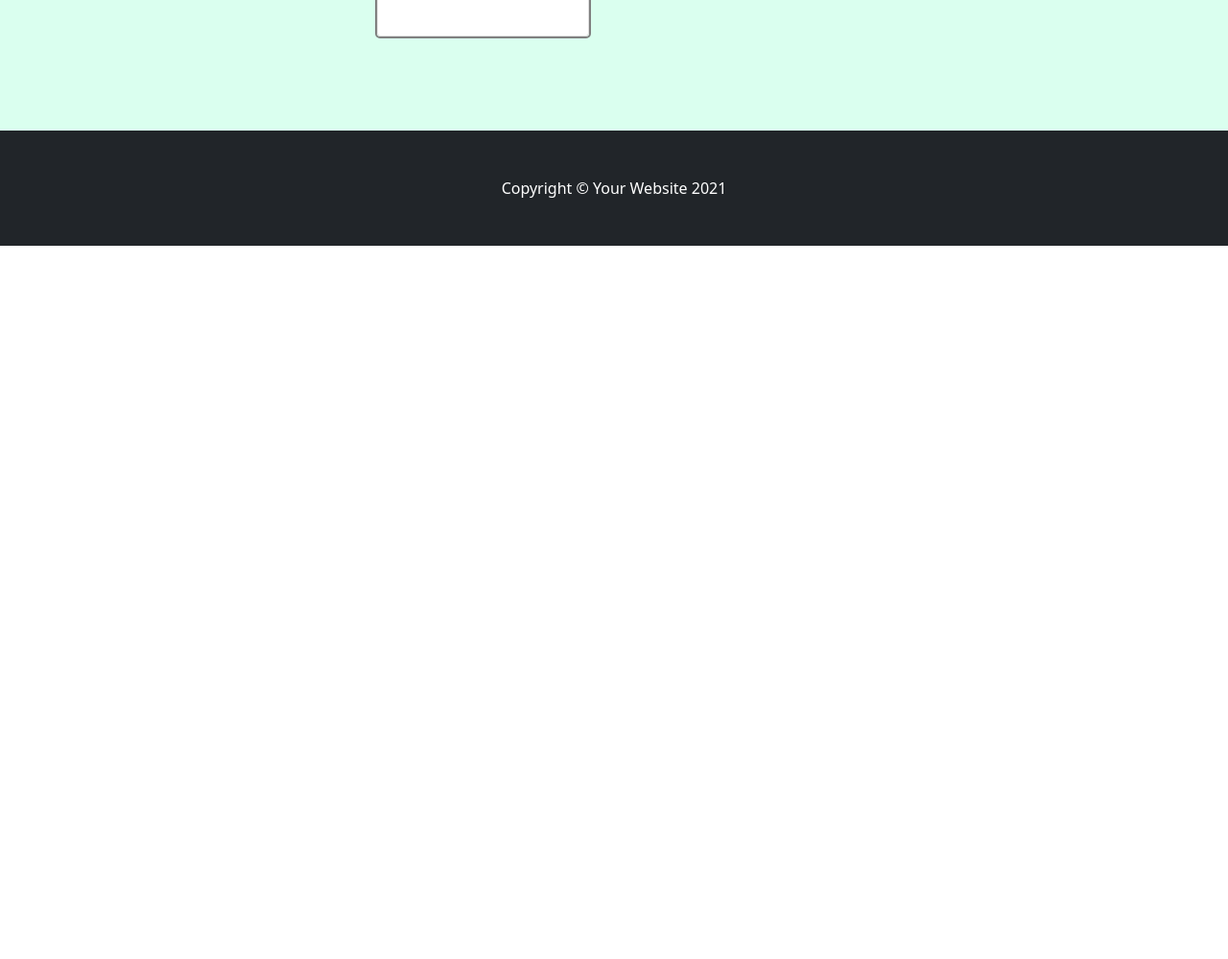
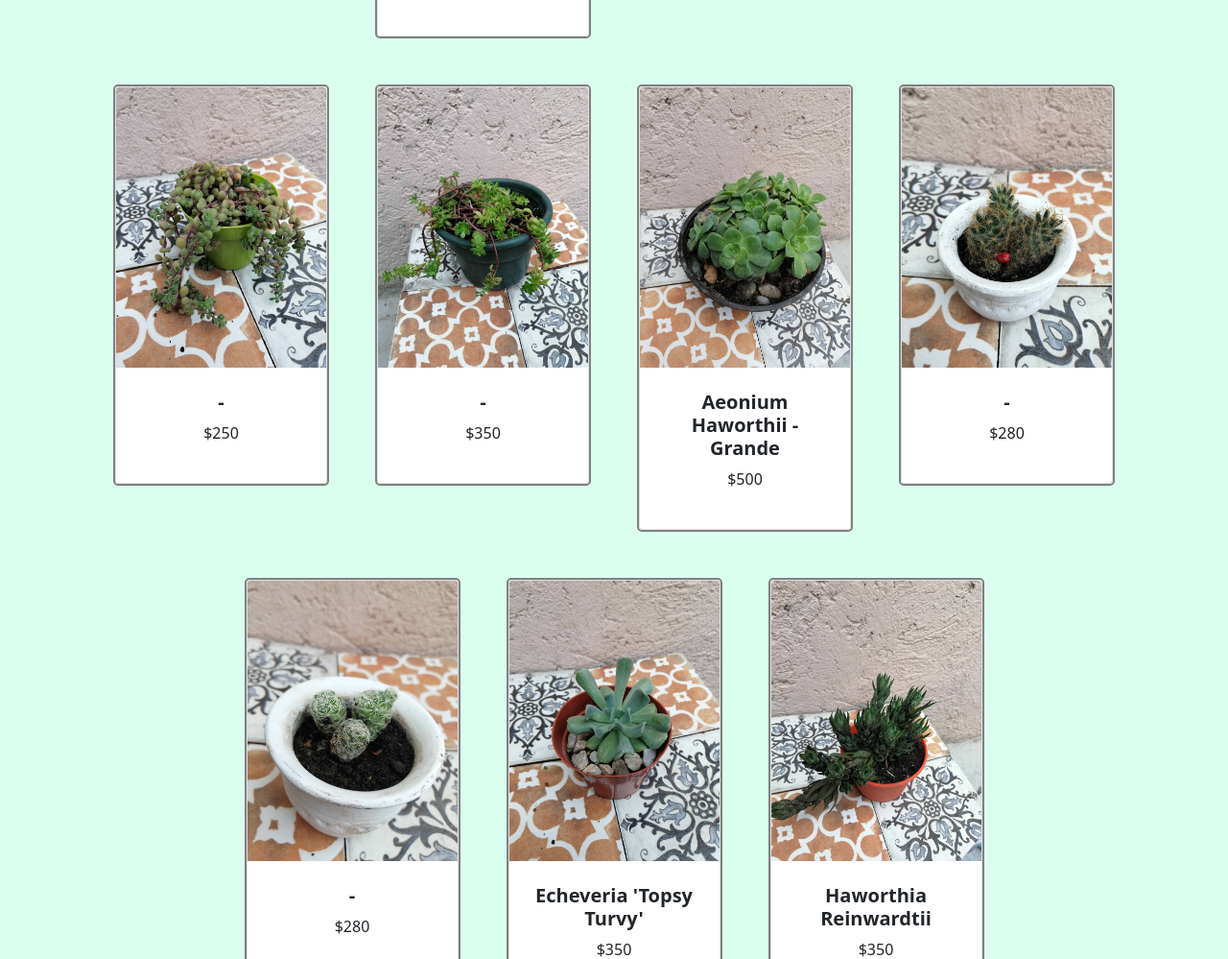
Before and after one commit to JuanPabloSimon/Vivero-Simon, a plain HTML site: page index.html in a window 1280 px wide. Shown: the part 1801-2800 px from the top of the page at 96% size. Before the commit the page ends 2057 px from the top, so only its background shows below. Drawn offline with nearby package versions, Linux system fonts and the light colour scheme; a web font is replaced by a local one.

Commit message:
[ADD] agregado de 7 nuevos productos, elminacion de link cntacto hasta crear página y wsp

```diff
--- a/css/estilos.css
+++ b/css/estilos.css
@@ -1,3 +1,4 @@
+
 
 #header {
     background-image: url("../imagenes/fondo2.jpg");
--- a/index.html
+++ b/index.html
@@ -25,7 +25,7 @@
                 <div class="collapse navbar-collapse justify-content-end" id="navbarSupportedContent">
                     <ul class="navbar-nav  mb-2 mb-lg-0 ms-lg-4 justify-content-end" style="margin: 0;">
                         <li class="nav-item"><a class="nav-link itemsNav" aria-current="page" href="#!">Inicio</a></li>
-                        <li class="nav-item"><a class="nav-link itemsNav" href="#!">Contacto</a></li>
+                        <!-- <li class="nav-item"><a class="nav-link itemsNav" href="#!">Contacto</a></li> -->
                         <li class="nav-item"><a class="nav-link itemsNav" href="#sectionProductos">Productos</a></li>
 
                         <!-- <li class="nav-item dropdown">
--- a/js/scripts.js
+++ b/js/scripts.js
@@ -26,8 +26,15 @@ const producto9 = new Planta("Graptosedum Francesco Baldi", "$200 - $300", "grap
 const producto10 = new Planta("  -  ", "$250 - $350", "desconocida1")
 const producto11 = new Planta("  -  ", "$250", "desconocida2")
 const producto12 = new Planta("  -  ", "$200", "desconocida3")
+const producto13 = new Planta("  -  ", "$250", "desconocida4")
+const producto14 = new Planta("  -  ", "$350", "desconocida5")
+const producto15 = new Planta("Aeonium Haworthii - Grande", "$500", "aeoniumHaworthii2")
+const producto16 = new Planta("  -  ", "$280", "cactus1")
+const producto17 = new Planta("  -  ", "$280", "cactus2")
+const producto18 = new Planta("Echeveria 'Topsy Turvy' ", "$350", "echeveriaTopsyTurvy")
+const producto19 = new Planta("Haworthia Reinwardtii", "$350", "haworthiaReinwardtii")
 
-const productos = [producto1, producto2, producto3, producto4, producto5, producto6, producto7, producto8, producto9, producto10, producto11, producto12]
+const productos = [producto1, producto2, producto3, producto4, producto5, producto6, producto7, producto8, producto9, producto10, producto11, producto12,producto13, producto14,producto15, producto16, producto17, producto18, producto19]
 
 for (const producto of productos) {
     let contenedor = document.createElement("div");
```
Also changed, not shown: imagenes/aeoniumHaworthii2.jpg (added), imagenes/cactus1.jpg (added), imagenes/cactus2.jpg (added), imagenes/desconocida4.jpg (added), imagenes/desconocida5.jpg (added), imagenes/echeveriaTopsyTurvy.jpg (added), imagenes/haworthiaReinwardtii.jpg (added).
